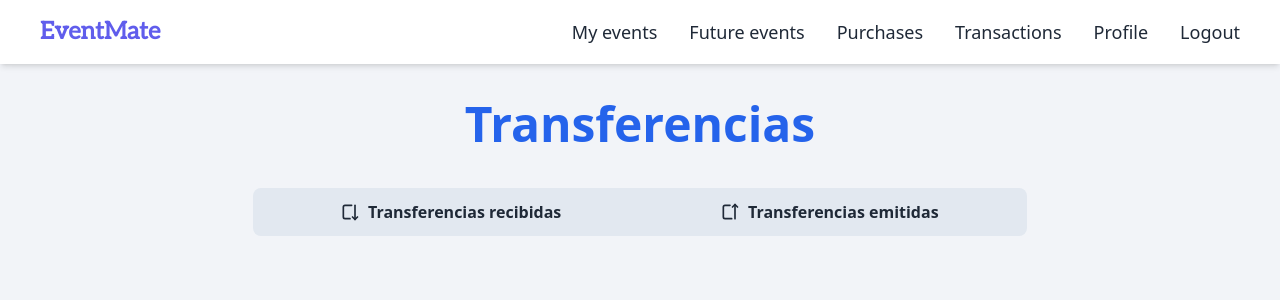
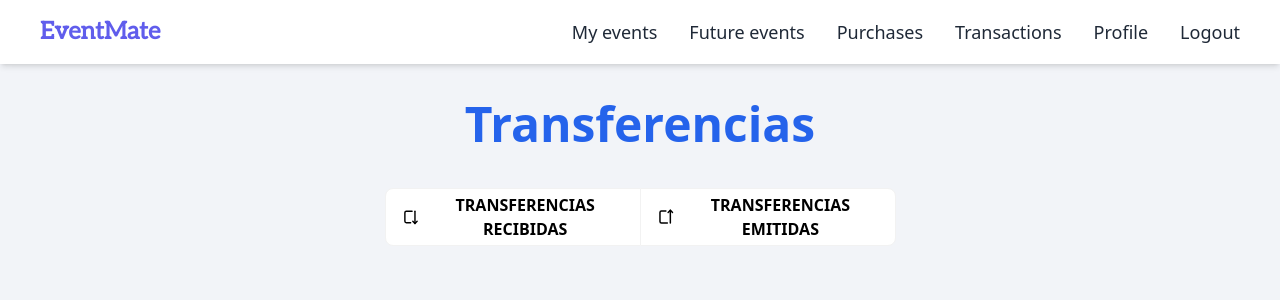
Before and after one commit to fmel025/test-deploy, a React (Vite) app in the folder Client/: page /transactions in a window 1280 px wide. Shown: the top 300 px of the page. Built offline with nearby package versions, Linux system fonts and the light colour scheme.

Commit message:
:lipstick: Upgrade tabs in transactions view
Upgraded tabs in transaction view, now they perform as buttons and
provide better looking

```diff
--- a/Client/src/components/Navigation/Layout/TransactionLayout.jsx
+++ b/Client/src/components/Navigation/Layout/TransactionLayout.jsx
@@ -2,7 +2,7 @@
 function TransactionLayout({children}) {
   return (
         <div className="w-{360} flex flex-col items-center">
-            <div className="flex flex-col h-96 gap-y-7 overflow-auto">
+            <div className="flex flex-col h-96 gap-y-7">
                 {children}
             </div>
         </div>
--- a/Client/src/pages/Misc/OrderDetails.jsx
+++ b/Client/src/pages/Misc/OrderDetails.jsx
@@ -50,14 +50,14 @@ function OrderDetails() {
                 </div>
                 <div className="divider divider-vertical w-10/12 mx-auto my-5"></div>
                 <div className="container">
-                    <Tabs value={activeTab} className="w-11-12 flex flex-col items-center">
+                    <Tabs value={activeTab} className="flex flex-col items-center">
                         <TabsHeader className="join join-vertical md:join-horizontal my-auto">
                             {data.map(({ label, value }) => (
                                 <Tab
                                     key={value}
                                     value={value}
                                     onClick={() => setActiveTab(value)}
-                                    className={activeTab === value ? "btn bg-main text-white join-item w-64 font-bold" : "btn join-item w-64 text-black font-bold"}>
+                                    className={activeTab === value ? "btn bg-main text-white join-item w-64 font-bold" : "btn bg-white join-item w-64 text-black font-bold"}>
                                     <div className="flex flex-row items-center">
                                         {label}
                                     </div>
--- a/Client/src/pages/Misc/Transactions.jsx
+++ b/Client/src/pages/Misc/Transactions.jsx
@@ -63,14 +63,14 @@ function Transactions() {
     <>
       <Layout>
         <h1 className="text-3xl lg:text-5xl font-bold text-blue-600 text-center mt-5 mb-10">Transferencias</h1>
-        <Tabs value={activeTab} className="w-2/3">
-          <TabsHeader className="bg-slate-200 p-2 mx-10 text-center flex flex-col md:flex-row">
+        <Tabs value={activeTab} className="flex flex-col items-center">
+          <TabsHeader className="join join-vertical md:join-horizontal my-auto">
             {data.map(({ label, value, icon }) => (
               <Tab
                 key={value}
                 value={value}
                 onClick={() => setActiveTab(value)}
-                className={activeTab === value ? "text-blue-500 font-bold" : "font-bold"}>
+                className={activeTab === value ? "btn bg-main btn-outline text-white join-item w-64 font-bold" : "btn bg-white join-item w-64 text-black font-bold"}>
                 <div className="flex items-center gap-2">
                   {React.createElement(icon, { className: "w-5 h-5" })}
                   {label}
```
